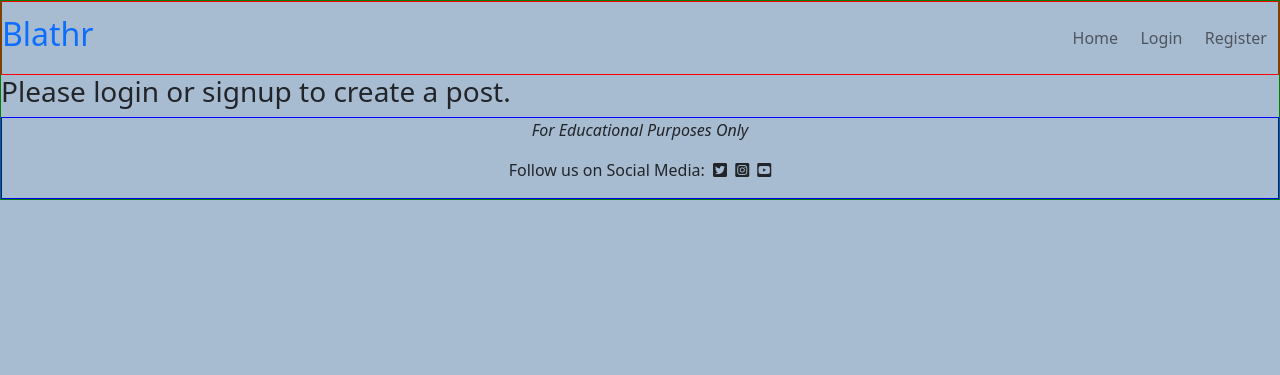
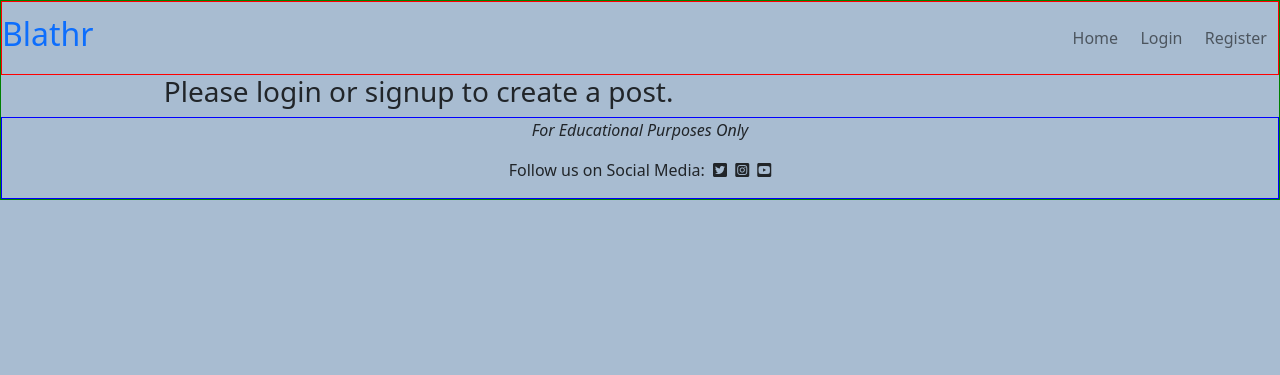
Before and after one commit to Code-Institute-Submissions/SamuelMasters-blathr_DecResub, a Django app: page /add/add_post/ in a window 1280 px wide. Shown: the top 375 px of the page. Run offline with Django 3.2, Linux system fonts and the light colour scheme; some libraries are stand-ins or nearby versions.

Commit message:
Add minor style changes to elements

```diff
--- a/static/css/style.css
+++ b/static/css/style.css
@@ -59,3 +59,7 @@ footer {
     padding: 0;
     justify-content: right;
 }
+
+#create_post_row {
+    justify-content: center;
+}
```
